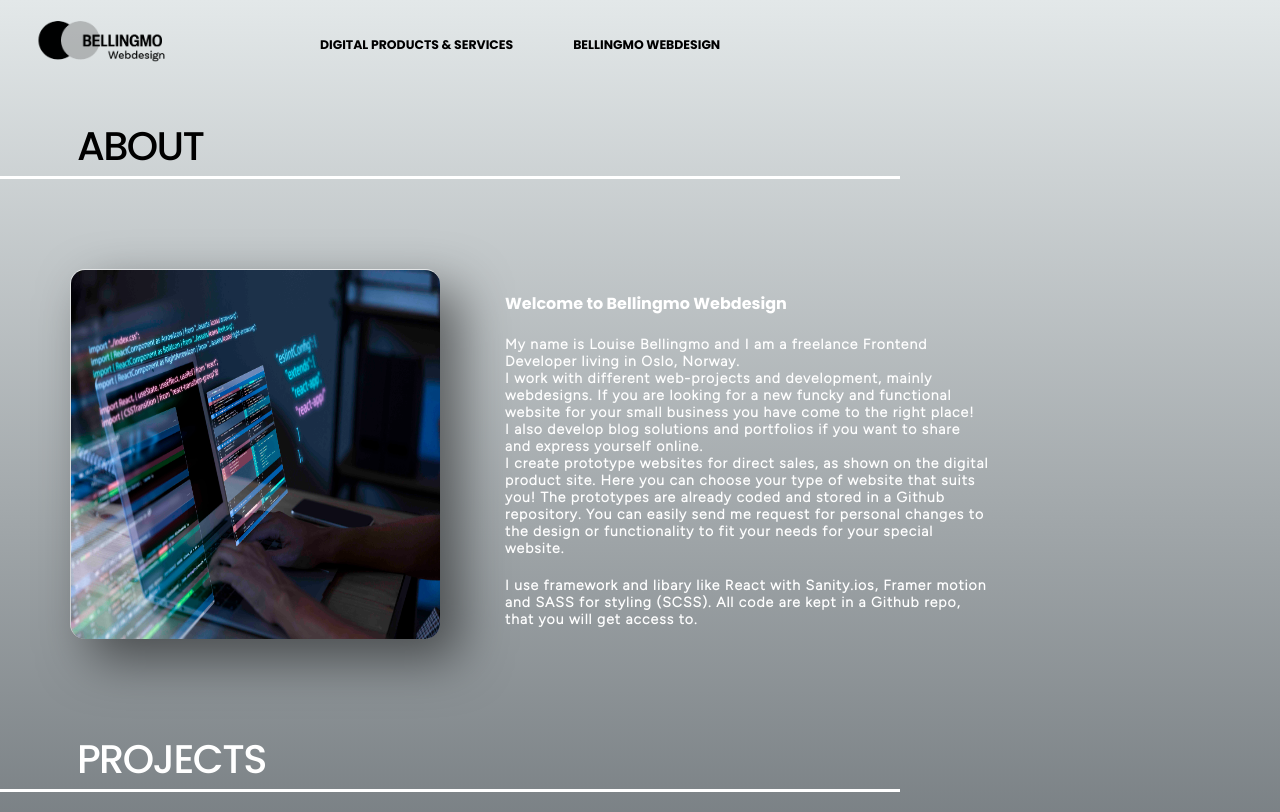
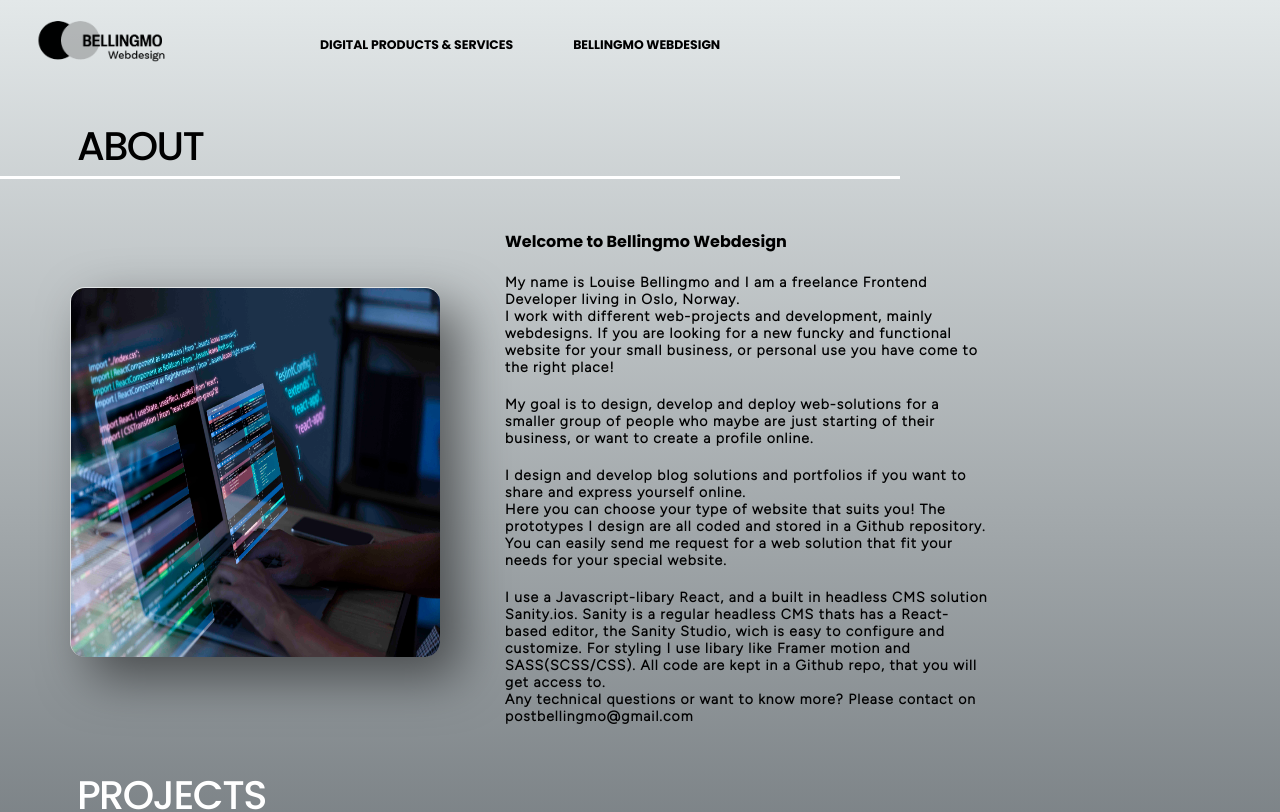
Before and after one commit to lonsoien/postbellingmowebdesign, a React (Create React App) app: page /about in a window 1280 px wide. Shown: the top 812 px of the page. Built offline with nearby package versions, Linux system fonts and the light colour scheme; a web font is replaced by a local one.

Commit message:
content text update

```diff
--- a/src/components/About.jsx
+++ b/src/components/About.jsx
@@ -19,20 +19,27 @@ function About() {
                     <h4>Welcome to Bellingmo Webdesign</h4>
                     <br/>
                     <p>My name is Louise Bellingmo and I am a freelance Frontend Developer living in Oslo, Norway.</p>
-                    <p>I work with different web-projects and development, mainly webdesigns.
-                        If you are looking for a new funcky and functional website for your small business you have come to the right place!
-                    </p>
-                    <p>I also develop blog solutions and portfolios if you want to share and express yourself online.</p>
+                    <p>I work with different web-projects and development, mainly webdesigns. If you are looking for a
+                        new funcky and functional website for your small business, or personal use you have come to
+                        the right place!</p>
+                    <br/>
+                        <p>My goal is to design, develop and deploy web-solutions for a smaller group of people
+                            who maybe are just starting of their business, or want to create a profile online.
+                        </p>
+                    <br/>
+                    <p>I design and develop blog solutions and portfolios if you want to share and express yourself online.</p>
                     <p>
-                        I create prototype websites for direct sales, as shown on the digital product site.
-                         Here you can choose your type of website that suits you! The prototypes are already coded and stored in a Github repository.
-                         You can easily send me request for personal changes to the design or functionality to fit your needs for your special website.
+                         Here you can choose your type of website that suits you! The prototypes I design are all coded and stored in a Github repository.
+                         You can easily send me request for a web solution that fit your needs for your special website.
                     </p>
                     <br/>
                     <p>
-                    I use framework and libary like React with Sanity.ios, Framer motion and SASS for styling (SCSS). All code are kept in a
+                    I use a Javascript-libary React, and a built in headless CMS solution Sanity.ios. Sanity is a regular headless CMS thats has a React-based
+                    editor, the Sanity Studio, wich is easy to configure and customize.
+                    For styling I use libary like Framer motion and SASS(SCSS/CSS). All code are kept in a
                     Github repo, that you will get access to.
                     </p>
+                    <p>Any technical questions or want to know more? Please contact on postbellingmo@gmail.com</p>
                 </div>
             </div>
             </div>
--- a/src/components/Banner.jsx
+++ b/src/components/Banner.jsx
@@ -62,9 +62,9 @@ const letterAni = {
           transition={{ ease: "easeInOut", duration: 1, delay: 0.4,}}
           className='row-col'>
           <span className='row-message'>
-            Bla igjennom webdesigns for å finne din nettside og send inn forespørsel idag!
+            Send a request today and lets discuss your next webdesign
             <a href="/digitalproducts" style={{color: "black", textDecoration: "underline"}}>
-             <br/> Ta en titt</a>
+             <br/>Take a look</a>
           </span>
         </motion.div>
       </div>
@@ -87,7 +87,7 @@ const letterAni = {
               duration: 1,
               delay: 1.8,
             }}>
-            Behov for
+            In need for a
           </motion.span>
           <motion.span
             initial={{ opacity: 0 }}
@@ -97,7 +97,7 @@ const letterAni = {
               duration: 1,
               delay: 1.8,
             }}>
-            en nettside?
+            website?
           </motion.span>
         </motion.div>
         <AnimatedLetters title={title} />
--- a/src/sass/partials/_about.scss
+++ b/src/sass/partials/_about.scss
@@ -33,7 +33,6 @@
 }
 
 .about-text {
-    color: white;
     max-width: 500px;
     padding-left: 15px;
 }
```
